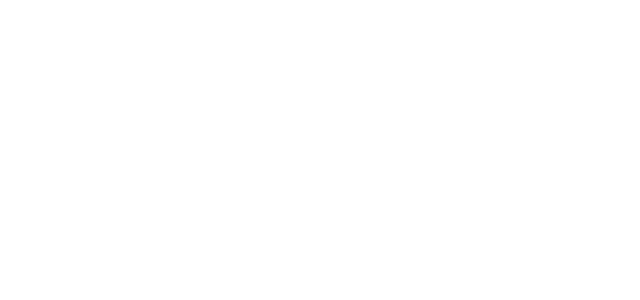
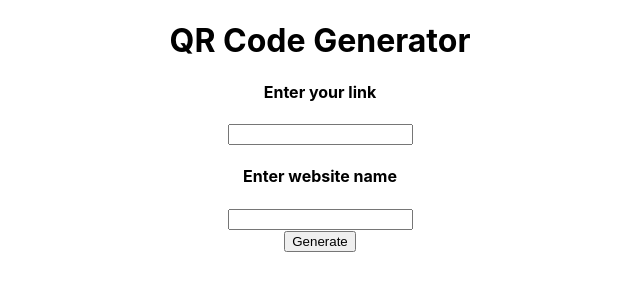
Before and after one commit to KodeIva/qr-code-generator, a React (Create React App) app: page / in a window 1280 px wide. Shown: the top 300 px of the page, without its empty margins (320-960 px from the left). Built offline with nearby package versions, Linux system fonts and the light colour scheme.

Commit message:
Added page title, link input div, name input div, button

```diff
--- a/src/App.js
+++ b/src/App.js
@@ -4,7 +4,19 @@
 function App() {
   return (
     <div className="App">
+      <h1>QR Code Generator</h1>
 
+      <div>
+        <div>
+          <h4>Enter your link</h4>
+          <input type='text' />
+        </div>
+        <div>
+          <h4>Enter website name </h4>
+          <input type='text' />
+        </div>
+        <button>Generate</button>
+      </div>
     </div>
   );
 }
```
